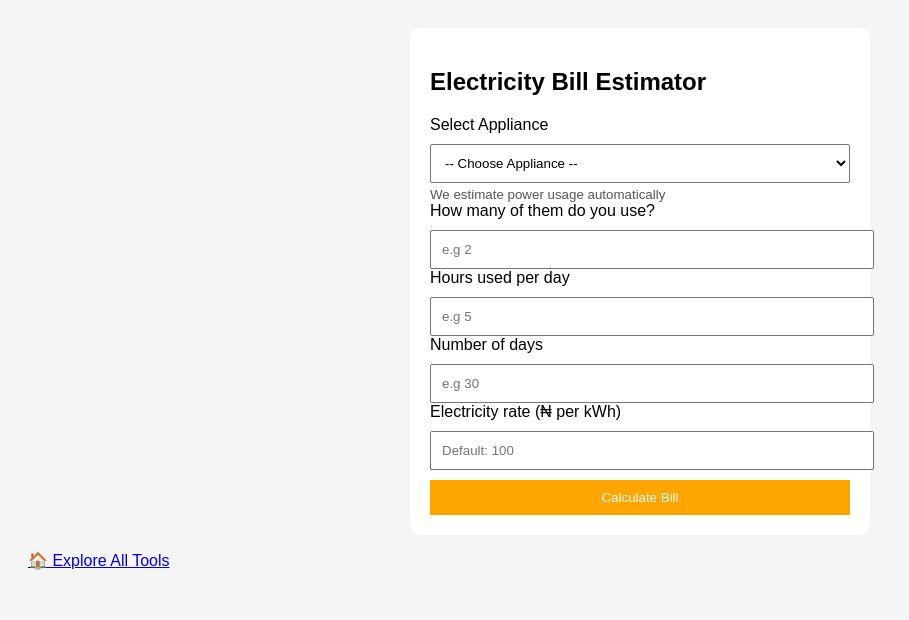
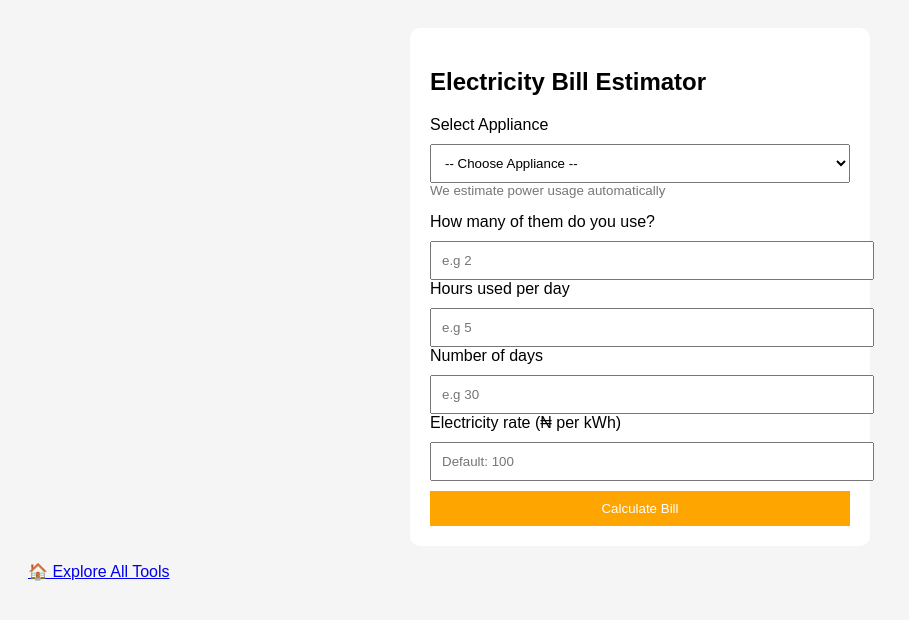
Before and after one commit to ekenesomtodigital-del/fuel-calculator, a plain HTML site: page electricity-calculator.html in a window 1280 px wide. Shown: the whole page, without its empty margins (0-909 px from the left). Drawn offline with Linux system fonts and the light colour scheme.

Commit message:
Update electricity-calculator.html

```diff
--- a/electricity-calculator.html
+++ b/electricity-calculator.html
@@ -2,9 +2,12 @@
 <html lang="en">
 <head>
   <meta charset="UTF-8">
-  <title>Electricity Bill Estimator Nigeria</title>
+  <title>SabiCalc - Electricity Bill Estimator Nigeria</title>
   <meta name="viewport" content="width=device-width, initial-scale=1.0">
   <style>
+    h1{
+      margin-bottom: 0;
+    }
     body {
       font-family: Arial;
       padding: 20px;
@@ -29,9 +32,9 @@
       cursor: pointer;
     }
     small {
-      color: #555;
+      color: #777;
       display: block;
-      margin-top: 4px;
+      margin-bottom: 15px;
     }
   </style>
 </head>
```
